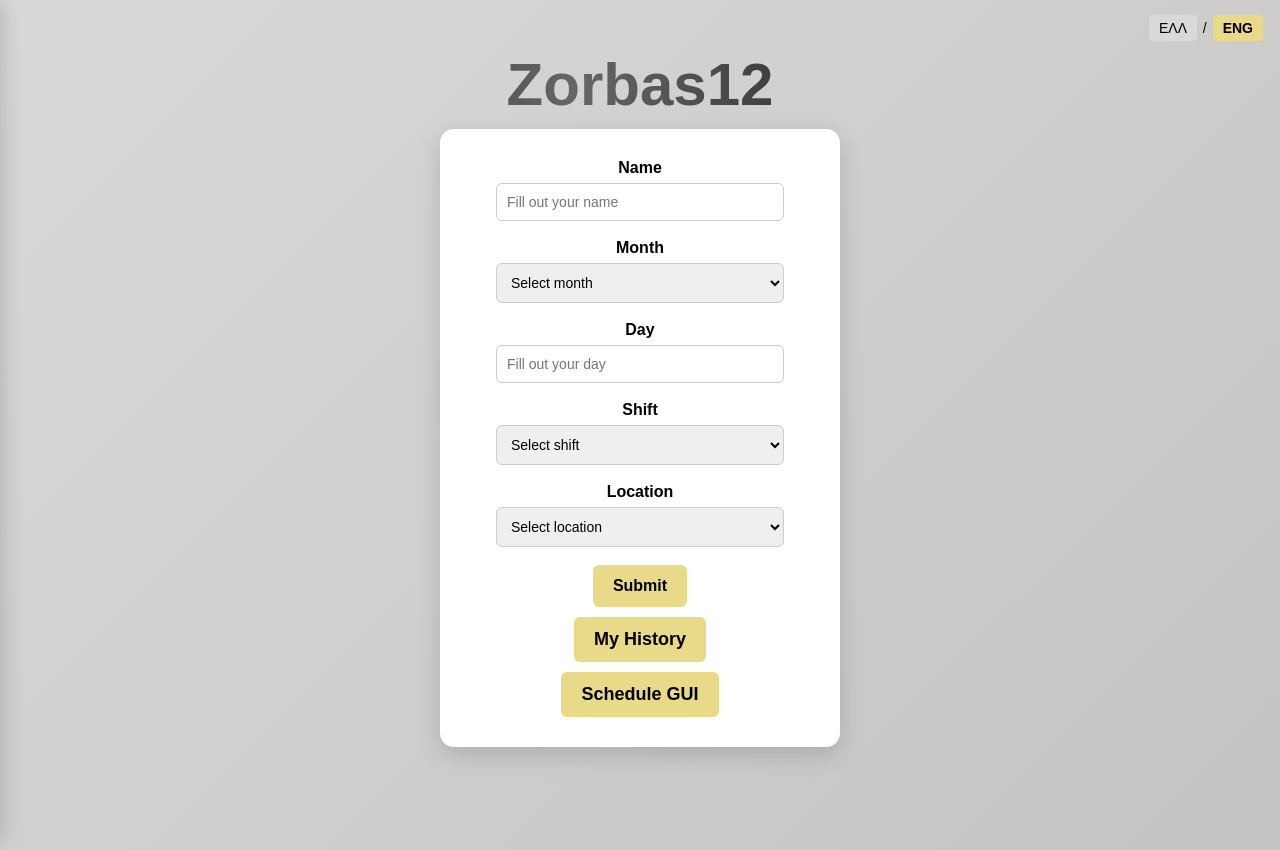
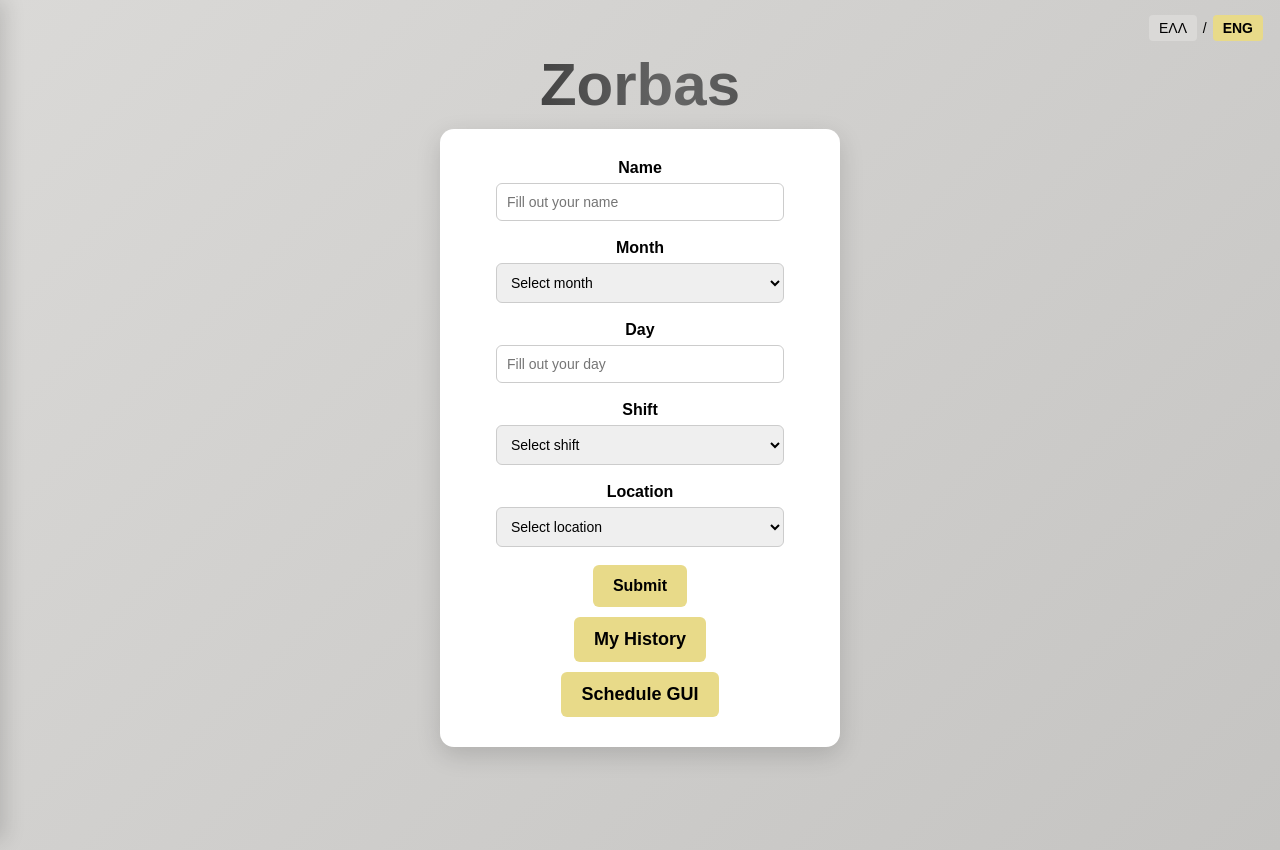
Before and after one commit to Zorbas12/zorbas12.github.io, a plain HTML site: page index.html in a window 1280 px wide. Drawn offline with Linux system fonts and the light colour scheme; no server answers; a web font is replaced by a local one.

Commit message:
Auto-update: Fri 10/24/2025 23:32:38.12

```diff
--- a/index.html
+++ b/index.html
@@ -565,7 +565,7 @@ input:focus, select:focus {
   <button id="eng-btn" class="active">ENG</button>
 </div>
 
-<div class="form-title" id="form-title">Zorbas12</div>
+<div class="form-title" id="form-title">Zorbas</div>
 
 <div class="form-box" id="submit-gui">
   <form id="zorbas-form">
```
